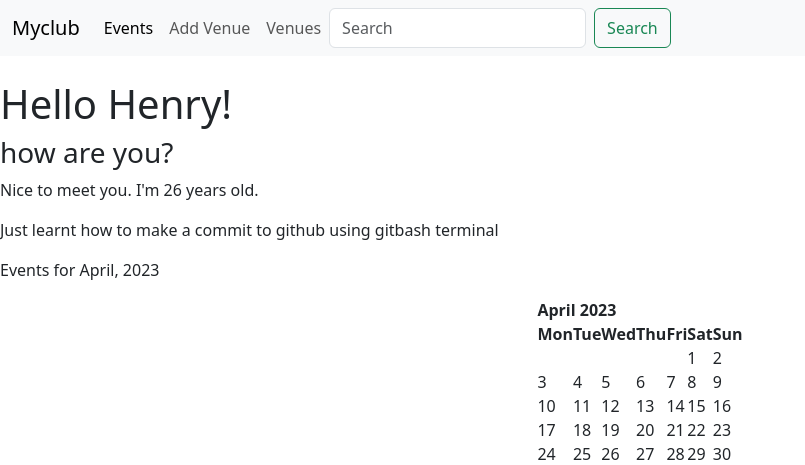
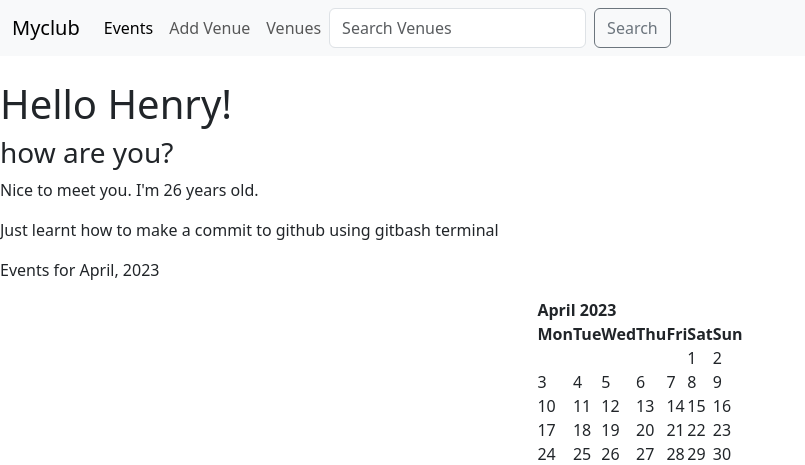
Before and after one commit to Hogbunike/django-tutorial, a Django app: page / in a window 1280 px wide. Shown: the top 465 px of the page, without its empty margins (0-805 px from the left). Run offline with Django 3.2, Linux system fonts and the light colour scheme.

Commit message:
create search bar and its function

```diff
--- a/events/templates/events/navbar.html
+++ b/events/templates/events/navbar.html
@@ -23,9 +23,12 @@
           <a class="nav-link" href="{% url 'venue-list' %}">Venues</a>
         </li>
 
-      <form class="d-flex" role="search">
-        <input class="form-control me-2" type="search" placeholder="Search" aria-label="Search">
-        <button class="btn btn-outline-success" type="submit">Search</button>
+      <form class="d-flex" method="POST" action="{% url 'search_venues' %}">
+        {% csrf_token %}
+
+        <input class="form-control me-2" type="search" placeholder="Search Venues" aria-label="Search"
+               name="searched">
+        <button class="btn btn-outline-secondary" type="submit">Search</button>
       </form>
     </div>
   </div>
--- a/events/urls.py
+++ b/events/urls.py
@@ -8,6 +8,7 @@ urlpatterns = [
     path('add_venue', views.add_venue, name='add-venue'),
     path('list_venues', views.all_venues, name='venue-list'),
     path('show_venue/<venue_id>', views.show_venue, name='show-venue'),
+    path('search_venues', views.search_venues, name='search_venues'),
 
 
 ]
--- a/events/views.py
+++ b/events/views.py
@@ -5,6 +5,14 @@ from datetime import datetime
 from .models import Events, Venue
 from .forms import VenueForm
 from django.http import HttpResponseRedirect
+
+def search_venues(request):
+    if request.method == "POST":
+        searched = request.POST['searched']
+        venues = Venue.objects.filter(name__contains=searched)
+        return render(request, 'events/search_venues.html', {'searched': searched, 'venues': venues})
+    else:
+        return render(request, 'events/search_venues.html', {})
 
 def show_venue(request, venue_id):
     venue = Venue.objects.get(pk=venue_id)
```
Also changed, not shown: events/templates/events/search_venues.html (added, +28 -0 lines).
